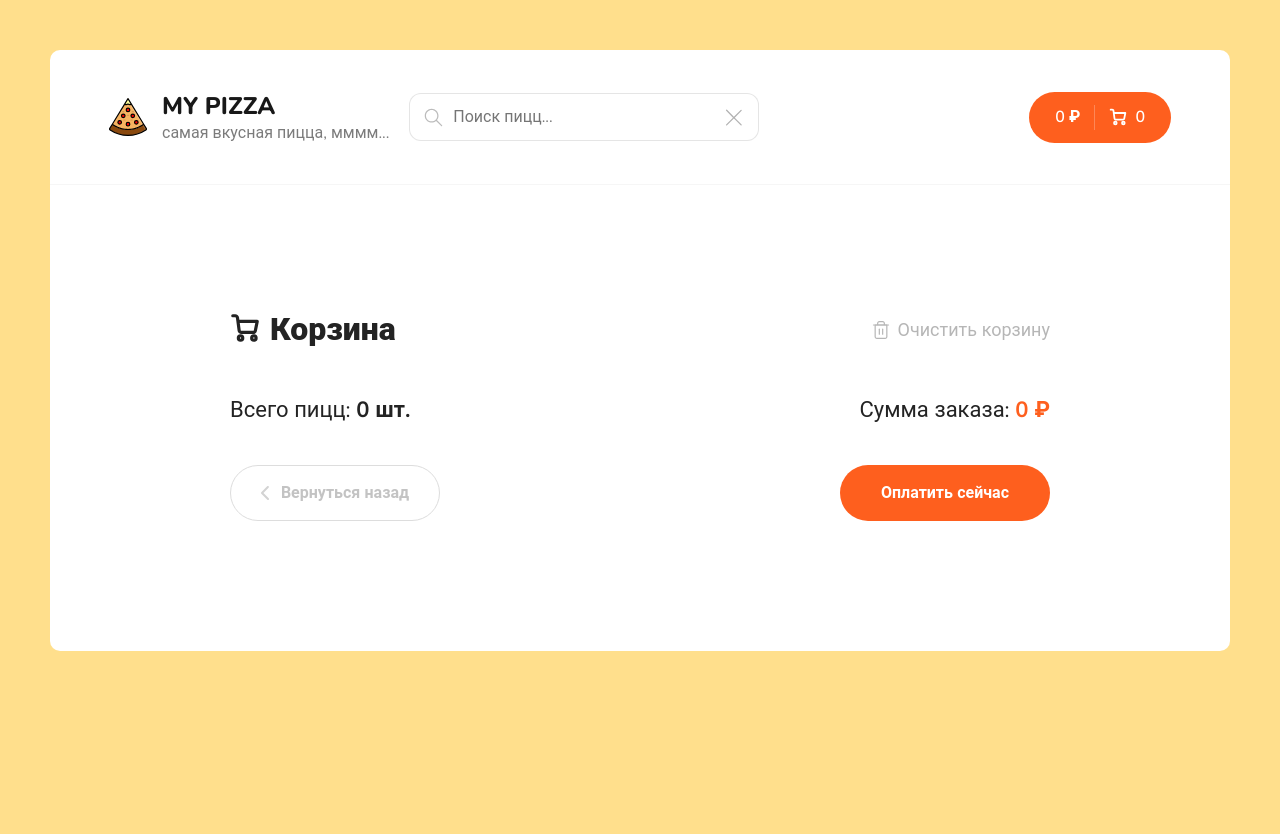
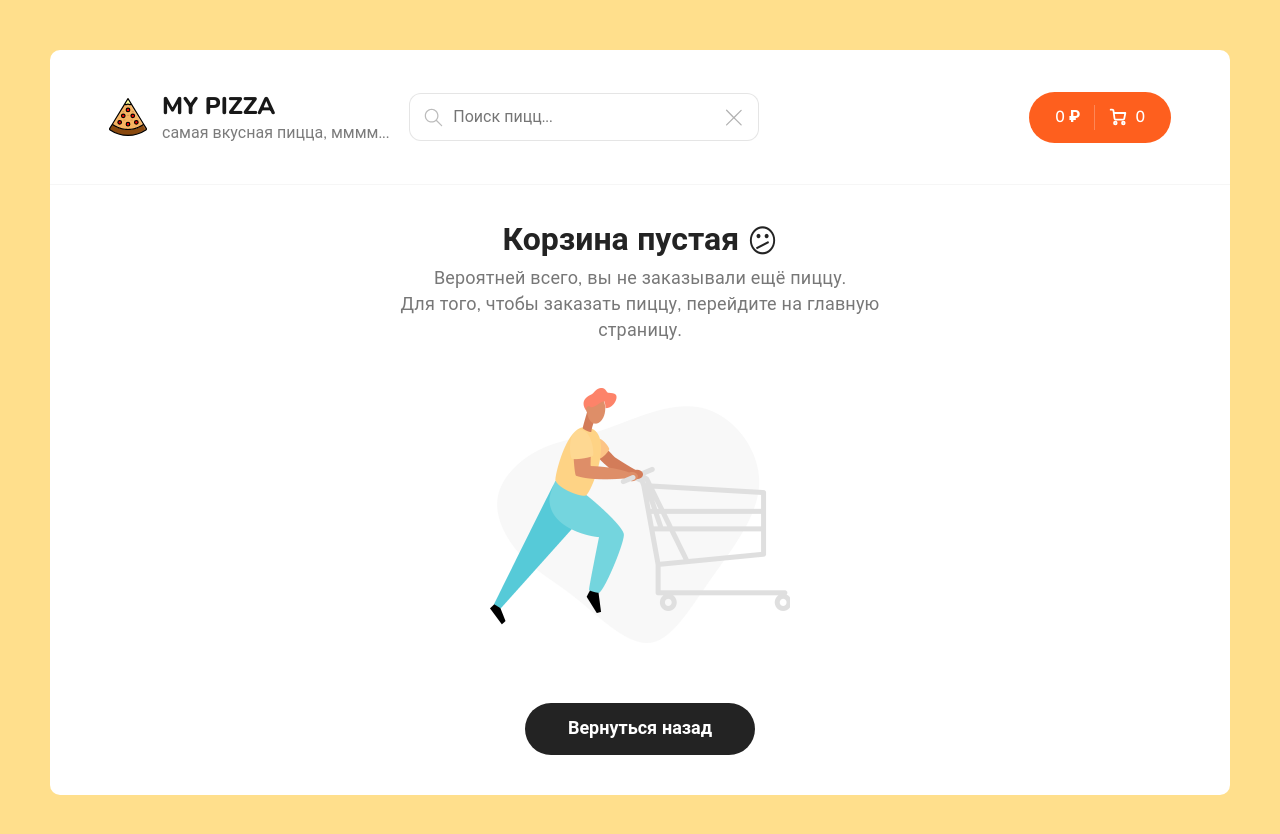
Before and after one commit to Kuban23/pizza_react_typescript, a React (Create React App) app: page /card in a window 1280 px wide. Shown: the top 834 px of the page. Before the commit the page ends 800 px from the top, so only its background shows below. Built offline with nearby package versions, Linux system fonts and the light colour scheme.

Commit message:
feat:реализовал уделение и очищение товара в корзине

```diff
--- /dev/null
+++ b/src/components/CartEmpty/CartEmpty.jsx
@@ -0,0 +1,27 @@
+import React from 'react';
+import { Link } from 'react-router-dom';
+
+import cartEmptyImg from '../../assets/img/empty-cart.png';
+
+const CartEmpty = () => {
+   return (
+      <>
+         <div className="cart cart--empty">
+            <h2>
+               Корзина пустая <icon>😕</icon>
+            </h2>
+            <p>
+               Вероятней всего, вы не заказывали ещё пиццу.
+               <br />
+               Для того, чтобы заказать пиццу, перейдите на главную страницу.
+            </p>
+            <img src={cartEmptyImg} alt="Empty cart" />
+            <Link to="/" className="button button--black">
+               <span>Вернуться назад</span>
+            </Link>
+         </div>
+      </>
+   );
+};
+
+export default CartEmpty;
--- a/src/components/CartItem/CartItem.jsx
+++ b/src/components/CartItem/CartItem.jsx
@@ -1,6 +1,29 @@
-import React from 'react'
+import React from 'react';
+import { useDispatch } from 'react-redux';
+import { addItem, minusItem, removeItem } from '../../redux/slices/cartSlice';
 
-const CartItem = ({imageUrl, title, type, size, count, price}) => {
+const CartItem = ({ imageUrl, title, type, size, count, price, id }) => {
+
+   const dispatch = useDispatch();
+
+   // Функция увеличения кол-ва пицц в корзине
+   const onClickItemPlus = () => {
+      dispatch(addItem({ id: id }))
+   };
+
+   // Функция уменьшения кол-ва пицц в корзине
+   const onClickItemMinus = () => {
+      dispatch(minusItem({ id: id }))
+   };
+
+   // Функция удаления пицц из корзины
+   const onClickRemoveItem = () => {
+      if (window.confirm('Вы действительно хотите удалить пиццу?')) {
+         dispatch(removeItem(id))
+      }
+
+   };
+
    return (
       <>
          <div className="cart__item">
@@ -16,7 +39,7 @@ const CartItem = ({imageUrl, title, type, size, count, price}) => {
                <p>{type}, {size} см.</p>
             </div>
             <div className="cart__item-count">
-               <div className="button button--outline button--circle cart__item-count-minus">
+               <div onClick={onClickItemMinus} className="button button--outline button--circle cart__item-count-minus">
                   <svg width="10" height="10" viewBox="0 0 10 10" fill="none" xmlns="http://www.w3.org/2000/svg">
                      <path d="M5.92001 3.84V5.76V8.64C5.92001 9.17016 5.49017 9.6 4.96001 9.6C4.42985 9.6 4.00001 9.17016 4.00001 8.64L4 5.76L4.00001 3.84V0.96C4.00001 0.42984 4.42985 0 4.96001 0C5.49017 0 5.92001 0.42984 5.92001 0.96V3.84Z" fill="#EB5A1E" />
                      <path d="M5.75998 5.92001L3.83998 5.92001L0.959977 5.92001C0.429817 5.92001 -2.29533e-05 5.49017 -2.29301e-05 4.96001C-2.2907e-05 4.42985 0.429817 4.00001 0.959977 4.00001L3.83998 4L5.75998 4.00001L8.63998 4.00001C9.17014 4.00001 9.59998 4.42985 9.59998 4.96001C9.59998 5.49017 9.17014 5.92001 8.63998 5.92001L5.75998 5.92001Z" fill="#EB5A1E" />
@@ -24,7 +47,7 @@ const CartItem = ({imageUrl, title, type, size, count, price}) => {
 
                </div>
                <b>{count}</b>
-               <div className="button button--outline button--circle cart__item-count-plus">
+               <div onClick={onClickItemPlus} className="button button--outline button--circle cart__item-count-plus">
                   <svg width="10" height="10" viewBox="0 0 10 10" fill="none" xmlns="http://www.w3.org/2000/svg">
                      <path d="M5.92001 3.84V5.76V8.64C5.92001 9.17016 5.49017 9.6 4.96001 9.6C4.42985 9.6 4.00001 9.17016 4.00001 8.64L4 5.76L4.00001 3.84V0.96C4.00001 0.42984 4.42985 0 4.96001 0C5.49017 0 5.92001 0.42984 5.92001 0.96V3.84Z" fill="#EB5A1E" />
                      <path d="M5.75998 5.92001L3.83998 5.92001L0.959977 5.92001C0.429817 5.92001 -2.29533e-05 5.49017 -2.29301e-05 4.96001C-2.2907e-05 4.42985 0.429817 4.00001 0.959977 4.00001L3.83998 4L5.75998 4.00001L8.63998 4.00001C9.17014 4.00001 9.59998 4.42985 9.59998 4.96001C9.59998 5.49017 9.17014 5.92001 8.63998 5.92001L5.75998 5.92001Z" fill="#EB5A1E" />
@@ -36,7 +59,7 @@ const CartItem = ({imageUrl, title, type, size, count, price}) => {
                <b>{price} ₽</b>
             </div>
             <div className="cart__item-remove">
-               <div className="button button--outline button--circle">
+               <div onClick={onClickRemoveItem} className="button button--outline button--circle">
                   <svg width="10" height="10" viewBox="0 0 10 10" fill="none" xmlns="http://www.w3.org/2000/svg">
                      <path d="M5.92001 3.84V5.76V8.64C5.92001 9.17016 5.49017 9.6 4.96001 9.6C4.42985 9.6 4.00001 9.17016 4.00001 8.64L4 5.76L4.00001 3.84V0.96C4.00001 0.42984 4.42985 0 4.96001 0C5.49017 0 5.92001 0.42984 5.92001 0.96V3.84Z" fill="#EB5A1E" />
                      <path d="M5.75998 5.92001L3.83998 5.92001L0.959977 5.92001C0.429817 5.92001 -2.29533e-05 5.49017 -2.29301e-05 4.96001C-2.2907e-05 4.42985 0.429817 4.00001 0.959977 4.00001L3.83998 4L5.75998 4.00001L8.63998 4.00001C9.17014 4.00001 9.59998 4.42985 9.59998 4.96001C9.59998 5.49017 9.17014 5.92001 8.63998 5.92001L5.75998 5.92001Z" fill="#EB5A1E" />
--- a/src/components/Header/Header.jsx
+++ b/src/components/Header/Header.jsx
@@ -15,7 +15,7 @@ const Header = () => {
    const totalCount = addItems.reduce((sum, item) => {
       return sum + item.count
    }, 0);
-   console.log(addItems)
+  // console.log(addItems)
 
    return (
       <div className="header">
--- a/src/pages/Cart.jsx
+++ b/src/pages/Cart.jsx
@@ -1,19 +1,32 @@
-import React from 'react'
-import { useSelector } from 'react-redux';
+import React from 'react';
+import { useDispatch, useSelector } from 'react-redux';
 
 import { Link } from 'react-router-dom';
+import CartEmpty from '../components/CartEmpty/CartEmpty';
 import CartItem from '../components/CartItem/CartItem';
+import { clearItem } from '../redux/slices/cartSlice';
 
 
 function Cart() {
    // Вытаскиваю состояние из redux
    const cartItem = useSelector((state) => state.cart.items);
-   const totalPrice= useSelector((state)=>state.cart.totalPrice);
+   const totalPrice = useSelector((state) => state.cart.totalPrice);
+   const dispatch = useDispatch();
 
    // Суммирую общее кол-во пицц и отображаю их
-   const totalCountItem= cartItem.reduce((sum, item)=>{
+   const totalCountItem = cartItem.reduce((sum, item) => {
       return sum + item.count
-   },0);
+   }, 0);
+
+   // Функция очистки корзины
+   const onClickClearCart = () => {
+      dispatch(clearItem())
+   };
+
+   // Если корзина пуста, рендерю компонент с пустой страницей
+   if (!totalPrice) {
+      return <CartEmpty />
+   }
 
    return (
       <div className="container container--cart">
@@ -32,7 +45,7 @@ function Cart() {
                      <path d="M8.33337 9.16667V14.1667" stroke="#B6B6B6" strokeWidth="1.2" strokeLinecap="round" strokeLinejoin="round" />
                      <path d="M11.6666 9.16667V14.1667" stroke="#B6B6B6" strokeWidth="1.2" strokeLinecap="round" strokeLinejoin="round" />
                   </svg>
-                  <span>Очистить корзину</span>
+                  <span onClick={onClickClearCart}>Очистить корзину</span>
                </div>
             </div>
             <div className="content__items">
@@ -45,6 +58,7 @@ function Cart() {
                      count={item.count}
                      price={item.price}
                      key={item.id}
+                     id={item.id}
                   />)
                }
 
--- a/src/redux/slices/cartSlice.js
+++ b/src/redux/slices/cartSlice.js
@@ -27,9 +27,22 @@ export const cartSlice = createSlice({
             return sum + (item.count * item.price)
          }, 0)
 
-      }
+      },
+      minusItem: (state, action) => {
+         const findItem = state.items.find((obj) => obj.id === action.payload.id)
+         if (findItem) {
+            findItem.count--
+         }
+      },
+      removeItem: (state, action) => {
+         state.items = state.items.filter((obj) => obj.id !== action.payload)
+      },
+      clearItem: (state) => {
+         state.items = []
+         state.totalPrice = 0
+      },
    }
 });
 
-export const { addItem } = cartSlice.actions;
+export const { addItem, minusItem, removeItem, clearItem } = cartSlice.actions;
 export default cartSlice.reducer;
```
